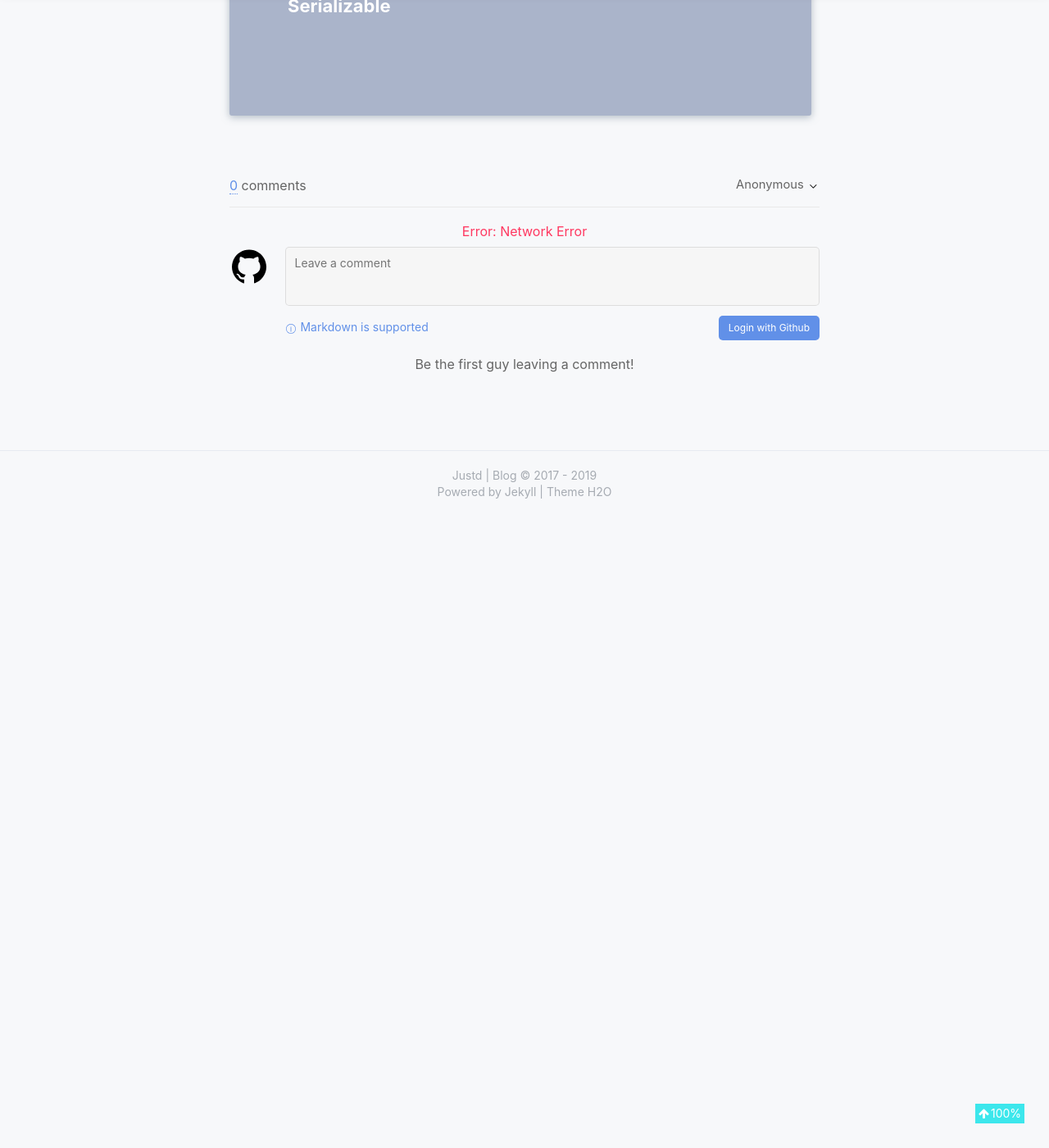
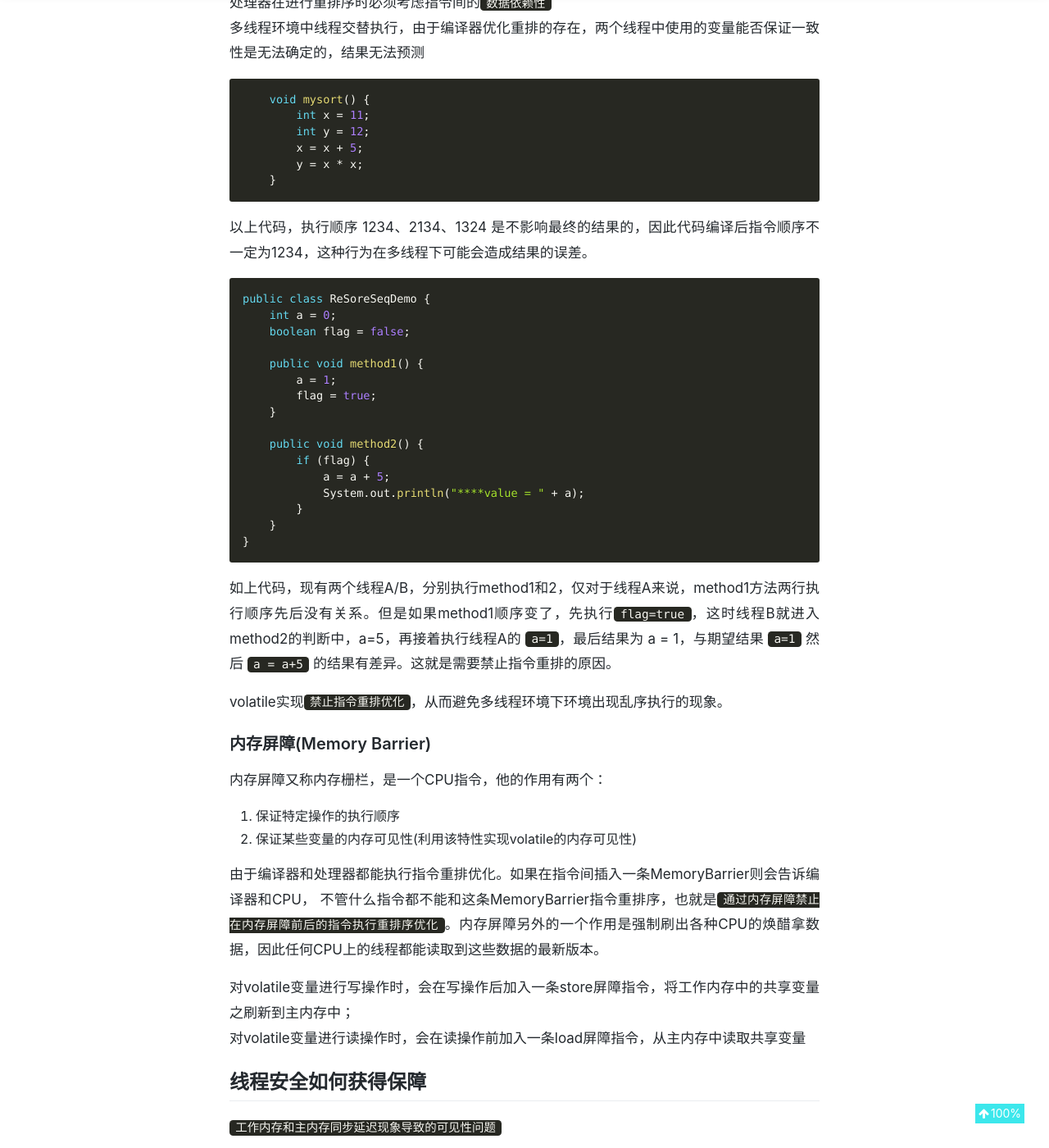
Before and after one commit to justde/justde.github.io, a Jekyll site: the page built from _posts/2019-06-03-Volatile1.md, in a window 1280 px wide and 1400 px high, scrolled down 4512 px. Shown: the whole window at 82% size. Built offline with Jekyll 4.4.1, drawn with Linux system fonts in a browser that asks for light colours; nearby versions of some CDN libraries; comment, search, counter and statistics services are not loaded; a style sheet for code colours, icons or effects is not loaded; before the commit the page ends 5142 px from its top, so only the background shows below that; some of the changed text lies outside the part shown.

Commit message:
volatile

````diff
--- a/_posts/2019-06-03-Volatile.md
+++ b/_posts/2019-06-03-Volatile1.md
@@ -7,10 +7,10 @@
 tags: 面试题
 ---
 
-#  对volatile的理解（1）
+#  对volatile的理解之JMM、可见性、原子性
 
-
-##  JMM 是什么
+`背景知识 JMM`
+###  JMM 是什么
 JMM（java内存模型 Java Memory Model）本身是一种抽象的概念，描述一组规则后规范通过这组规范定义了程序中各个变量（包括实例字段，静态变量和组成数组对象的元素）的访问方式。
 
 JMM关于同步的规定：
@@ -117,3 +117,66 @@
 - 加synchronized
 - 使用原子类AtomicInteger
 使用synchronized对于此场景来说太重，因此优先考虑使用AtomicInteger作为number的类型。
+
+
+## 有序性
+    volatile的有序性表现在 禁止指令重排
+
+### 指令重排
+计算机在执行程序时，为了提高性能，编译器和处理器常常会对`指令做重排`，一般分为三类：
+
+![](/assets/img/2019-06/rearrangement.png)
+
+单线程环境里面确保程序最终执行结果和代码顺序执行的结果一致
+处理器在进行重排序时必须考虑指令间的`数据依赖性`
+多线程环境中线程交替执行，由于编译器优化重排的存在，两个线程中使用的变量能否保证一致性是无法确定的，结果无法预测
+```java
+    void mysort() {
+        int x = 11;
+        int y = 12;
+        x = x + 5;
+        y = x * x;
+    }
+```
+以上代码，执行顺序 1234、2134、1324 是不影响最终的结果的，因此代码编译后指令顺序不一定为1234，这种行为在多线程下可能会造成结果的误差。
+
+
+```java
+public class ReSoreSeqDemo {
+    int a = 0;
+    boolean flag = false;
+
+    public void method1() {
+        a = 1;
+        flag = true;
+    }
+
+    public void method2() {
+        if (flag) {
+            a = a + 5;
+            System.out.println("****value = " + a);
+        }
+    }
+}
+```
+
+如上代码，现有两个线程A/B，分别执行method1和2，仅对于线程A来说，method1方法两行执行顺序先后没有关系。但是如果method1顺序变了，先执行`flag=true`，这时线程B就进入method2的判断中，a=5，再接着执行线程A的 `a=1`，最后结果为 a = 1，与期望结果 `a=1` 然后 `a = a+5` 的结果有差异。这就是需要禁止指令重排的原因。
+
+volatile实现`禁止指令重排优化`，从而避免多线程环境下环境出现乱序执行的现象。
+
+### 内存屏障(Memory Barrier)
+内存屏障又称内存栅栏，是一个CPU指令，他的作用有两个：
+1. 保证特定操作的执行顺序
+2. 保证某些变量的内存可见性(利用该特性实现volatile的内存可见性)
+
+由于编译器和处理器都能执行指令重排优化。如果在指令间插入一条MemoryBarrier则会告诉编译器和CPU， 不管什么指令都不能和这条MemoryBarrier指令重排序，也就是`通过内存屏障禁止在内存屏障前后的指令执行重排序优化`。内存屏障另外的一个作用是强制刷出各种CPU的焕醋拿数据，因此任何CPU上的线程都能读取到这些数据的最新版本。
+
+对volatile变量进行写操作时，会在写操作后加入一条store屏障指令，将工作内存中的共享变量之刷新到主内存中；
+对volatile变量进行读操作时，会在读操作前加入一条load屏障指令，从主内存中读取共享变量
+
+## 线程安全如何获得保障
+`工作内存和主内存同步延迟现象导致的可见性问题`
+- 可以使用synchronized或volatile关键字解决，他们都可以是一个线程修改后的变量立即对其他线程可见
+
+`对于指令重排导致的可见性问题和有序性问题`
+- 可以利用volatile关键字解决，因为volatile的另一个作用就是禁止重排指令优化
````
Also changed, not shown: assets/img/2019-06/rearrangement.png (added).
